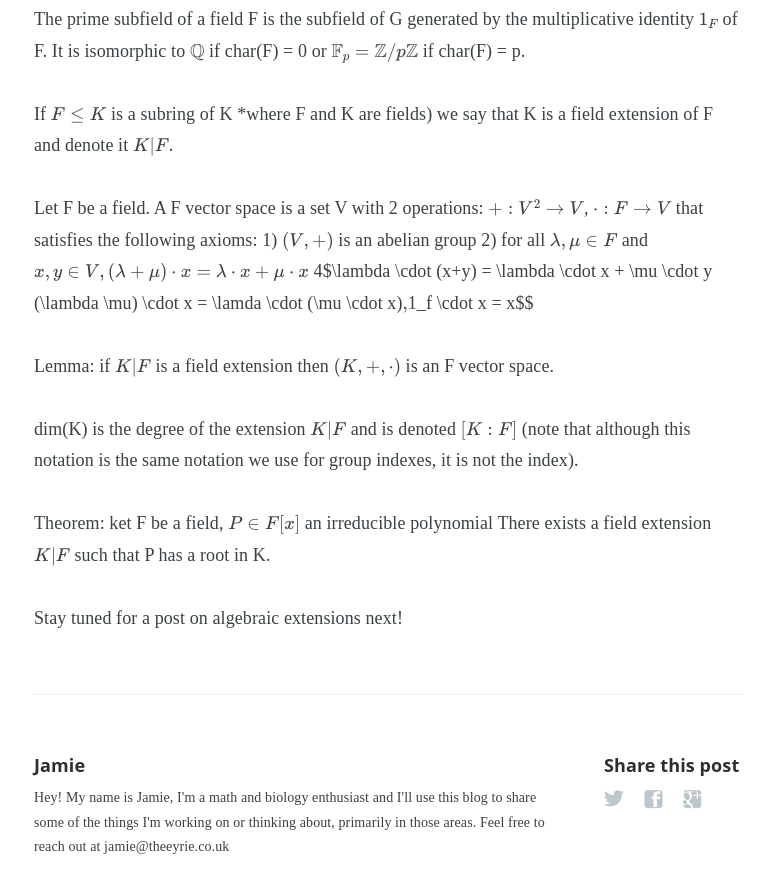
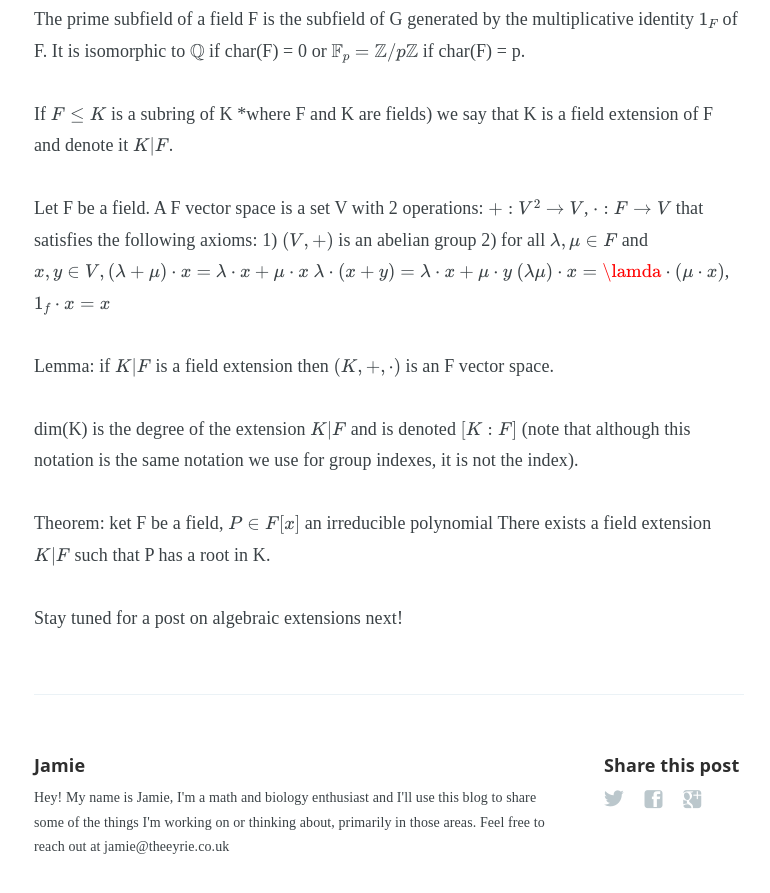
Before and after one commit to jamiecayley/jamiecayley.github.io, a Jekyll site: the page built from _posts/2016-06-08-An-Introduction-To-Abstract-Algebra-23.md, in a window 1280 px wide and 900 px high, scrolled down 602 px. Shown: the top 893 px of the window, without its empty margins (251-1021 px from the left). Built offline with Jekyll 4.4.1, drawn with Linux system fonts in a browser that asks for light colours; some web fonts are replaced; formulas are drawn with MathJax 3.

Commit message:
fixed typo

```diff
--- a/_posts/2016-06-08-An-Introduction-To-Abstract-Algebra-23.md
+++ b/_posts/2016-06-08-An-Introduction-To-Abstract-Algebra-23.md
@@ -19,7 +19,7 @@
 
 Let F be a field. A F vector space is a set V with 2 operations: $$+ : V^2 \rightarrow V$$, $$\cdot : F \rightarrow V$$ that satisfies the following axioms:
 1) $$(V, +)$$ is an abelian group
-2) for all $$\lambda, \mu \in F$$ and $$x, y \in V, (\lambda + \mu) \cdot x =$$ $$\lambda \cdot x + \mu \cdot x$$ 4$\lambda \cdot (x+y) = \lambda \cdot x + \mu \cdot y$$ $$(\lambda \mu) \cdot x = \lamda \cdot (\mu \cdot x)$$, $$1_f \cdot x = x$$
+2) for all $$\lambda, \mu \in F$$ and $$x, y \in V, (\lambda + \mu) \cdot x =$$ $$\lambda \cdot x + \mu \cdot x$$ $$\lambda \cdot (x+y) = \lambda \cdot x + \mu \cdot y$$ $$(\lambda \mu) \cdot x = \lamda \cdot (\mu \cdot x)$$, $$1_f \cdot x = x$$
 
 Lemma: if $$K \vert F$$ is a field extension then $$(K, +, \cdot)$$ is an F vector space.
 
```
